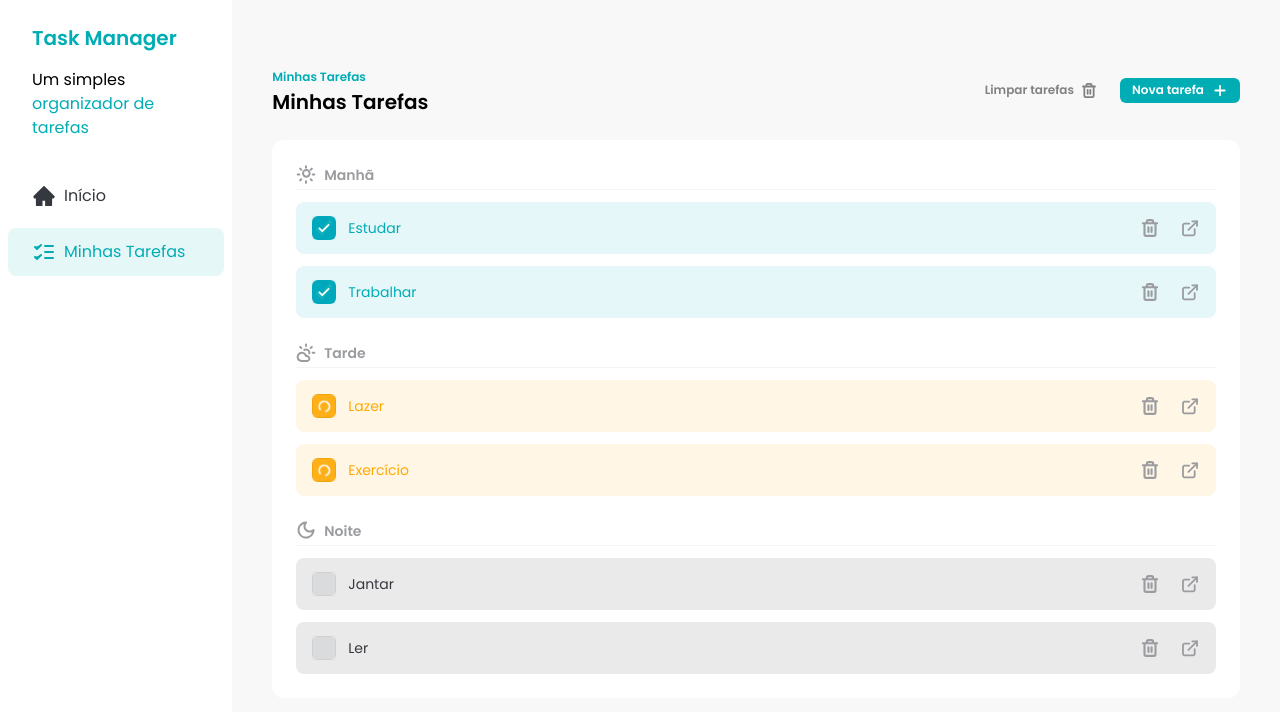
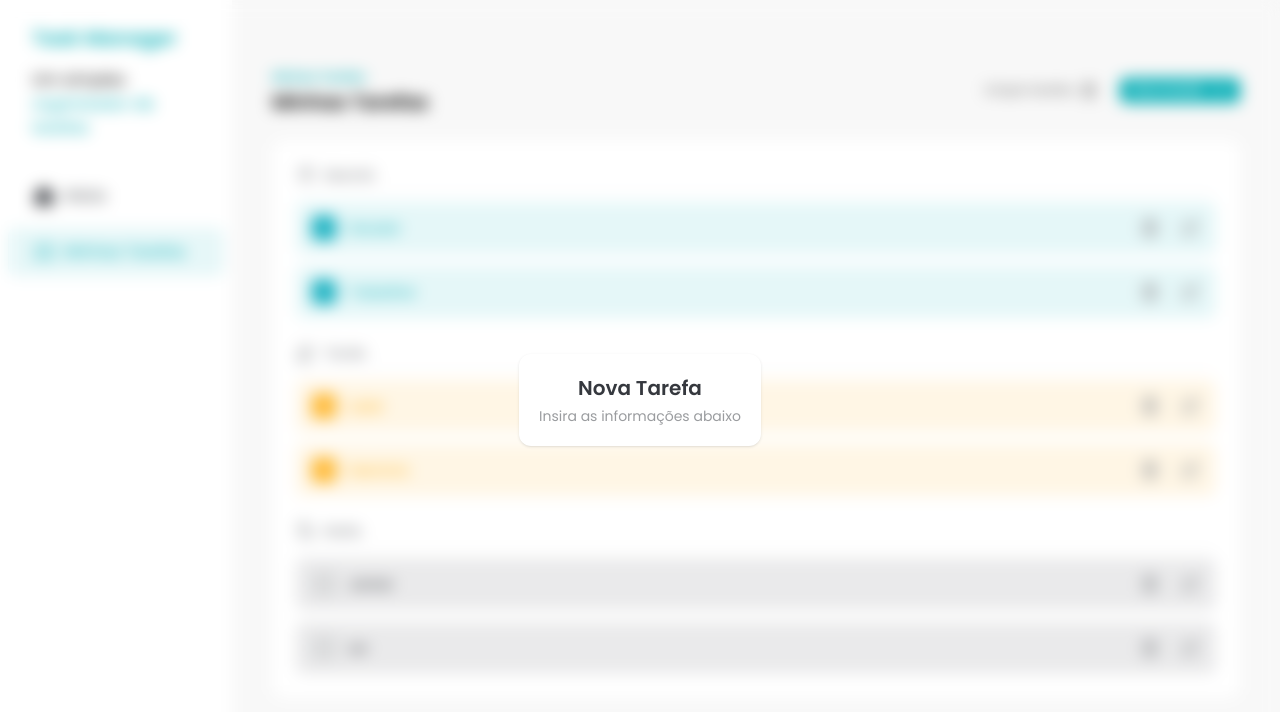
Before and after one commit to pedrofaleirosss/fsc-task-manager, a React (Vite) app: page / in a window 1280 px wide. Both pictures are taken after a click on the button "Nova tarefa". Shown: the top 712 px of the page. Built offline with nearby package versions, Linux system fonts and the light colour scheme.

Commit message:
feat: add initial AddTaskDialog component

```diff
--- /dev/null
+++ b/src/components/AddTaskDialog.jsx
@@ -0,0 +1,19 @@
+import { createPortal } from 'react-dom';
+
+const AddTaskDialog = ({ isOpen }) => {
+  if (!isOpen) return null;
+
+  return createPortal(
+    <div className="fixed top-0 left-0 flex h-screen w-screen items-center justify-center backdrop-blur">
+      <div className="rounded-xl bg-white p-5 text-center shadow">
+        <h2 className="text-xl font-semibold text-[#35383E]">Nova Tarefa</h2>
+        <p className="mt-1 text-sm text-[#9A9C9F]">
+          Insira as informações abaixo
+        </p>
+      </div>
+    </div>,
+    document.body
+  );
+};
+
+export default AddTaskDialog;
--- a/src/components/Tasks.jsx
+++ b/src/components/Tasks.jsx
@@ -9,12 +9,14 @@
   TrashIcon,
 } from '../assets/icons';
 import TASKS from '../constants/tasks';
+import AddTaskDialog from './AddTaskDialog';
 import Button from './Button';
 import TaskItem from './TaskItem';
 import TasksSeparator from './TasksSeparator';
 
 const Tasks = () => {
   const [tasks, setTasks] = useState(TASKS);
+  const [addTaskDialogIsOpen, setAddTaskDialogIsOpen] = useState(false);
 
   const morningTasks = tasks.filter((task) => task.time === 'morning');
   const afternoonTasks = tasks.filter((task) => task.time === 'afternoon');
@@ -72,10 +74,15 @@
             Limpar tarefas
             <TrashIcon />
           </Button>
-          <Button variant="primary">
+          <Button
+            variant="primary"
+            onClick={() => setAddTaskDialogIsOpen(true)}
+          >
             Nova tarefa
             <AddIcon />
           </Button>
+
+          <AddTaskDialog isOpen={addTaskDialogIsOpen} />
         </div>
       </div>
 
```
